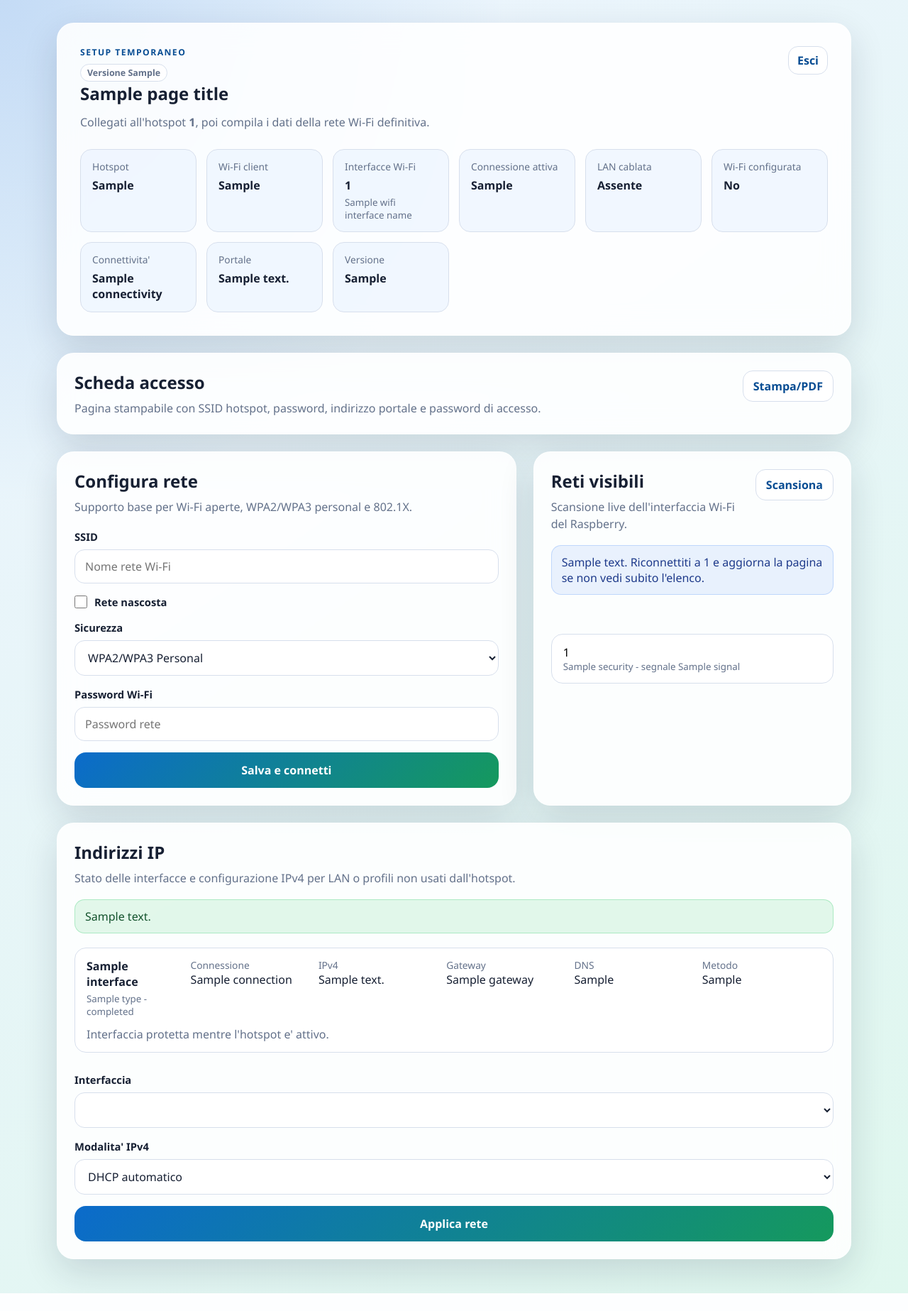
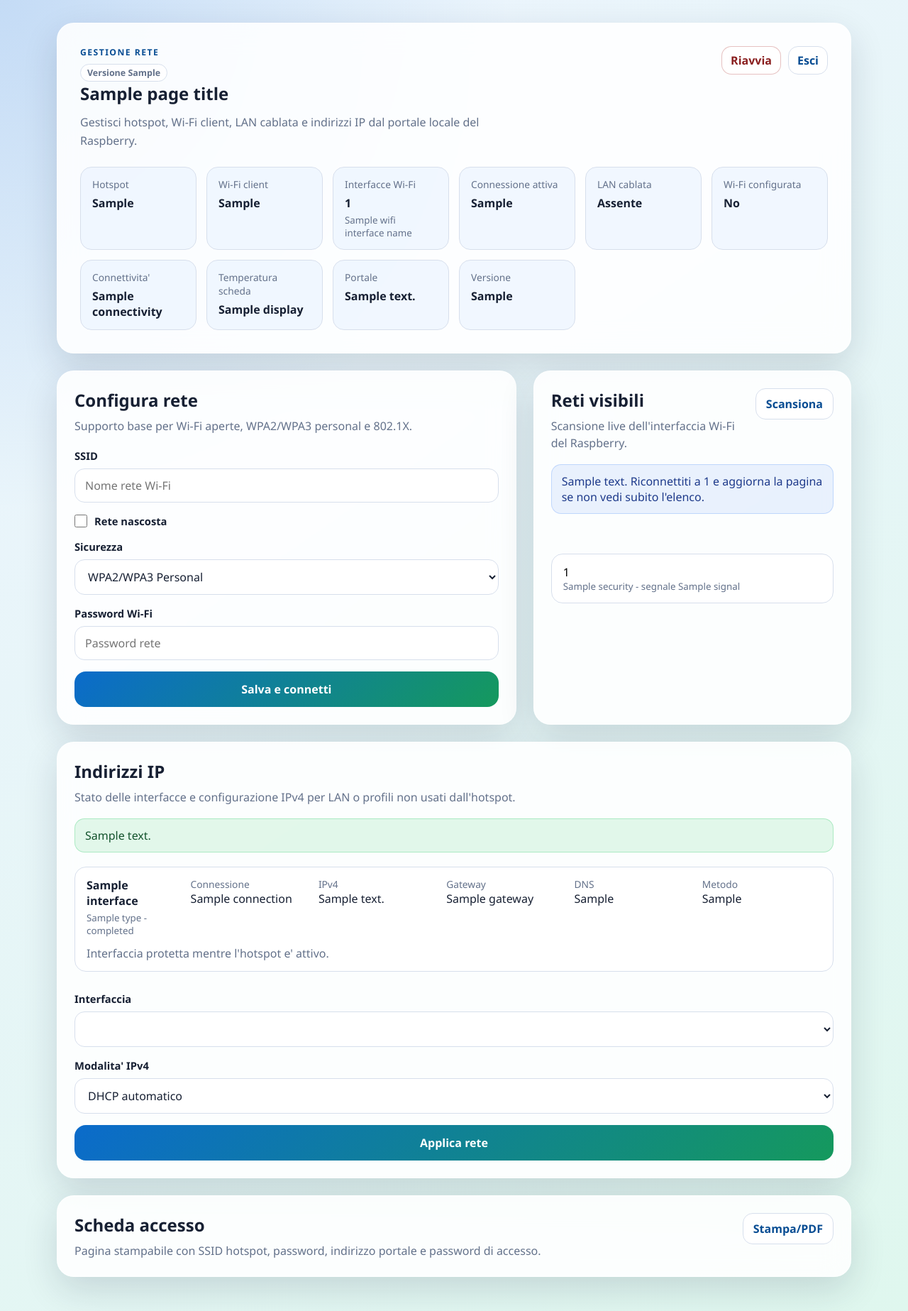
Before and after one commit to andreakys/raspberry-wifi-portal, a Flask app: template templates/index.html in a window 1280 px wide. Shown: the whole page at 71% size. Before the commit the page ends 1822 px from the top, so only its background shows below. Run offline with Flask 3, Linux system fonts and the light colour scheme; the visitor is signed in with stand-in values (Sample User, id 1); the template is opened without the code that fills it: most values are stand-ins (such as "Sample title", 1, 10 or a date in 2020); parts of the project's set-up code (start-up, migrations or seed data) failed here and were passed over; some libraries are stand-ins or nearby versions.

Commit message:
Rename app and add system controls

```diff
--- a/app.py
+++ b/app.py
@@ -473,6 +473,27 @@ def logout():
     return redirect(url_for("login"))
 
 
+@app.post("/system/reboot")
+def reboot_system():
+    try:
+        network_manager.reboot_system()
+    except NetworkManagerError as error:
+        return _render_index(network_error=str(error), status_code=500)
+
+    return render_template(
+        "status.html",
+        page_title=config.portal_title,
+        app_version=config.app_version,
+        success=True,
+        pending=False,
+        status_eyebrow="Sistema",
+        status_title="Riavvio in corso",
+        message="Il Raspberry sta eseguendo il riavvio. Attendi circa un minuto prima di ricollegarti al portale.",
+        connection_name="Sistema",
+        connectivity="reboot",
+    )
+
+
 @app.get("/")
 def index():
     return _render_index()
--- a/config.py
+++ b/config.py
@@ -3,8 +3,8 @@ from __future__ import annotations
 import os
 from dataclasses import dataclass
 
-APP_VERSION = "1.11.0"
-DEFAULT_PORTAL_TITLE = "Wi-Fi Setup"
+APP_VERSION = "1.12.0"
+DEFAULT_PORTAL_TITLE = "Pi Network Manager"
 
 
 def _bool_from_env(name: str, default: bool = False) -> bool:
--- a/services/network_manager.py
+++ b/services/network_manager.py
@@ -4,6 +4,7 @@ import ipaddress
 import re
 import subprocess
 from dataclasses import dataclass
+from pathlib import Path
 from typing import Any
 
 from config import PortalConfig
@@ -118,6 +119,7 @@ class NetworkManagerService:
             "wifi_interface_names": [item["name"] for item in wifi_interfaces],
             "wifi_interface_count": len(wifi_interfaces),
             "has_separate_wifi_interfaces": self.config.hotspot_interface != self.config.client_wifi_interface,
+            "board_temperature": self.board_temperature(),
             "connectivity": self.connectivity(),
             "device_state": self.device_state(),
             "active_connection": self.active_connection_name(),
@@ -140,6 +142,19 @@ class NetworkManagerService:
             if self._is_wifi_connection_type(connection_type) and name != self.config.hotspot_connection_name:
                 return True
         return False
+
+    def board_temperature(self) -> dict[str, Any]:
+        celsius = self._read_board_temperature_celsius()
+        return {
+            "celsius": celsius,
+            "display": f"{celsius:.1f} C" if celsius is not None else "n/d",
+        }
+
+    def reboot_system(self) -> None:
+        try:
+            subprocess.Popen(["systemctl", "reboot"])
+        except OSError as error:
+            raise NetworkManagerError(f"Riavvio non riuscito: {error}") from error
 
     def list_ip_interfaces(self) -> list[dict[str, Any]]:
         result = self._run_nmcli("-t", "-f", "DEVICE,TYPE,STATE,CONNECTION", "device", "status")
@@ -195,6 +210,14 @@ class NetworkManagerService:
 
     def _wifi_interfaces(self, interfaces: list[dict[str, Any]]) -> list[dict[str, Any]]:
         return [item for item in interfaces if item.get("type") == "wifi"]
+
+    def _read_board_temperature_celsius(self) -> float | None:
+        thermal_path = Path("/sys/class/thermal/thermal_zone0/temp")
+        try:
+            raw_value = thermal_path.read_text(encoding="utf-8").strip()
+            return int(raw_value) / 1000
+        except (OSError, ValueError):
+            return None
 
     def configure_interface_ipv4(self, payload: dict[str, str]) -> str:
         interface = payload.get("interface", "").strip()
--- a/static/styles.css
+++ b/static/styles.css
@@ -73,6 +73,14 @@ body {
   margin: 0;
 }
 
+.topbar-actions {
+  display: flex;
+  gap: 10px;
+  align-items: center;
+  justify-content: flex-end;
+  flex-wrap: wrap;
+}
+
 .version-badge {
   display: inline-flex;
   align-items: center;
@@ -122,7 +130,7 @@ h2 {
 }
 
 .access-panel {
-  margin-bottom: 24px;
+  margin-top: 24px;
 }
 
 .panel-header p {
@@ -262,6 +270,16 @@ select:focus {
 
 .utility-button {
   padding: 8px 12px;
+}
+
+.danger-button {
+  color: #8a1f1f;
+  border-color: rgba(165, 35, 35, 0.28);
+  background: rgba(255, 255, 255, 0.92);
+}
+
+.danger-button:hover {
+  background: rgba(222, 84, 84, 0.12);
 }
 
 .secondary-button:disabled {
--- a/templates/index.html
+++ b/templates/index.html
@@ -11,16 +11,21 @@
       <section class="hero-card">
         <div class="topbar">
           <div>
-            <p class="eyebrow">Setup temporaneo</p>
+            <p class="eyebrow">Gestione rete</p>
             <span class="version-badge">Versione {{ app_version }}</span>
           </div>
-          <form method="post" action="/logout">
-            <button type="submit" class="utility-button">Esci</button>
-          </form>
+          <div class="topbar-actions">
+            <form method="post" action="/system/reboot" onsubmit="return confirm('Riavviare il Raspberry adesso? Il portale non sara disponibile per circa un minuto.');">
+              <button type="submit" class="utility-button danger-button">Riavvia</button>
+            </form>
+            <form method="post" action="/logout">
+              <button type="submit" class="utility-button">Esci</button>
+            </form>
+          </div>
         </div>
         <h1>{{ page_title }}</h1>
         <p class="lead">
-          Collegati all'hotspot <strong>{{ hotspot_ssid }}</strong>, poi compila i dati della rete Wi-Fi definitiva.
+          Gestisci hotspot, Wi-Fi client, LAN cablata e indirizzi IP dal portale locale del Raspberry.
         </p>
         <div class="status-grid">
           <article>
@@ -53,6 +58,10 @@
             <strong>{{ status.connectivity }}</strong>
           </article>
           <article>
+            <span class="label">Temperatura scheda</span>
+            <strong>{{ status.board_temperature.display }}</strong>
+          </article>
+          <article>
             <span class="label">Portale</span>
             <strong>{{ portal_address }}</strong>
           </article>
@@ -60,16 +69,6 @@
             <span class="label">Versione</span>
             <strong>{{ app_version }}</strong>
           </article>
-        </div>
-      </section>
-
-      <section class="panel access-panel">
-        <div class="panel-header panel-header-row">
-          <div>
-            <h2>Scheda accesso</h2>
-            <p>Pagina stampabile con SSID hotspot, password, indirizzo portale e password di accesso.</p>
-          </div>
-          <a class="secondary-button button-link" href="/access-sheet" target="_blank" rel="noopener">Stampa/PDF</a>
         </div>
       </section>
 
@@ -317,6 +316,16 @@
           <button type="submit" class="primary-button">Applica rete</button>
         </form>
       </section>
+
+      <section class="panel access-panel">
+        <div class="panel-header panel-header-row">
+          <div>
+            <h2>Scheda accesso</h2>
+            <p>Pagina stampabile con SSID hotspot, password, indirizzo portale e password di accesso.</p>
+          </div>
+          <a class="secondary-button button-link" href="/access-sheet" target="_blank" rel="noopener">Stampa/PDF</a>
+        </div>
+      </section>
     </main>
 
     <script>
@@ -397,7 +406,7 @@
 
       async function scanNetworks() {
         scanButton.disabled = true;
-          scanStatus.textContent = "Scansione reti Wi-Fi in corso...";
+        scanStatus.textContent = "Scansione reti Wi-Fi in corso...";
 
         try {
           const response = await fetch("/api/networks", { credentials: "same-origin" });
--- a/templates/status.html
+++ b/templates/status.html
@@ -9,15 +9,19 @@
   <body>
     <main class="page-shell narrow">
       <section class="hero-card">
-        <p class="eyebrow">Esito configurazione</p>
+        <p class="eyebrow">{{ status_eyebrow or "Esito configurazione" }}</p>
         <span class="version-badge">Versione {{ app_version }}</span>
         <h1>
+          {% if status_title %}
+          {{ status_title }}
+          {% else %}
           {% if pending %}
           Cambio rete in corso
           {% elif success %}
           Connessione aggiornata
           {% else %}
           Configurazione non riuscita
+          {% endif %}
           {% endif %}
         </h1>
         <p class="lead">{{ message }}</p>
```
Also changed, not shown: INSTALL.md (+1 -1 lines), docs/manuale-utente.md (+22 -10 lines), scripts/generate_user_manual_pdf.py (+4 -4 lines), README.md, 5 other files.
